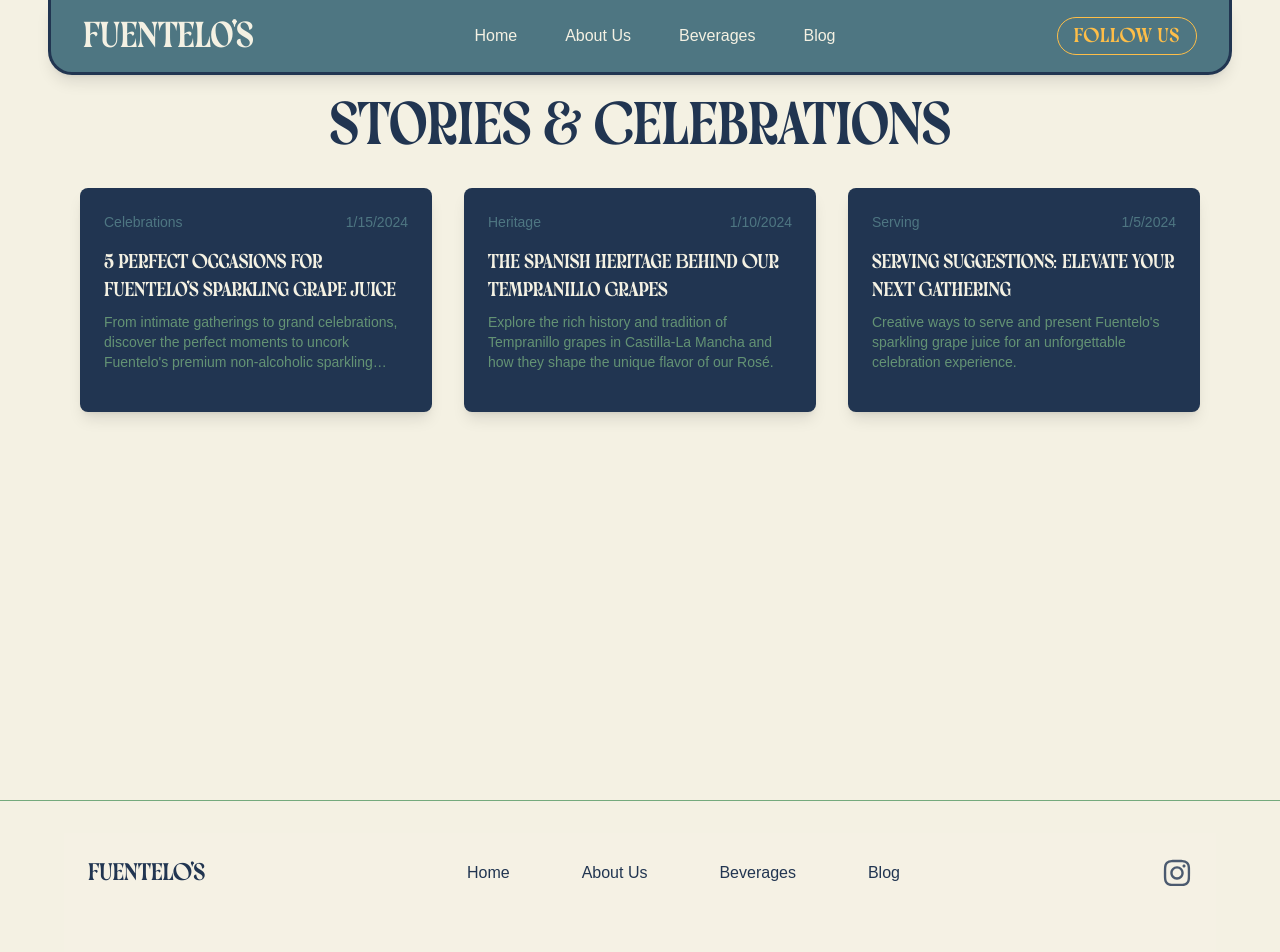
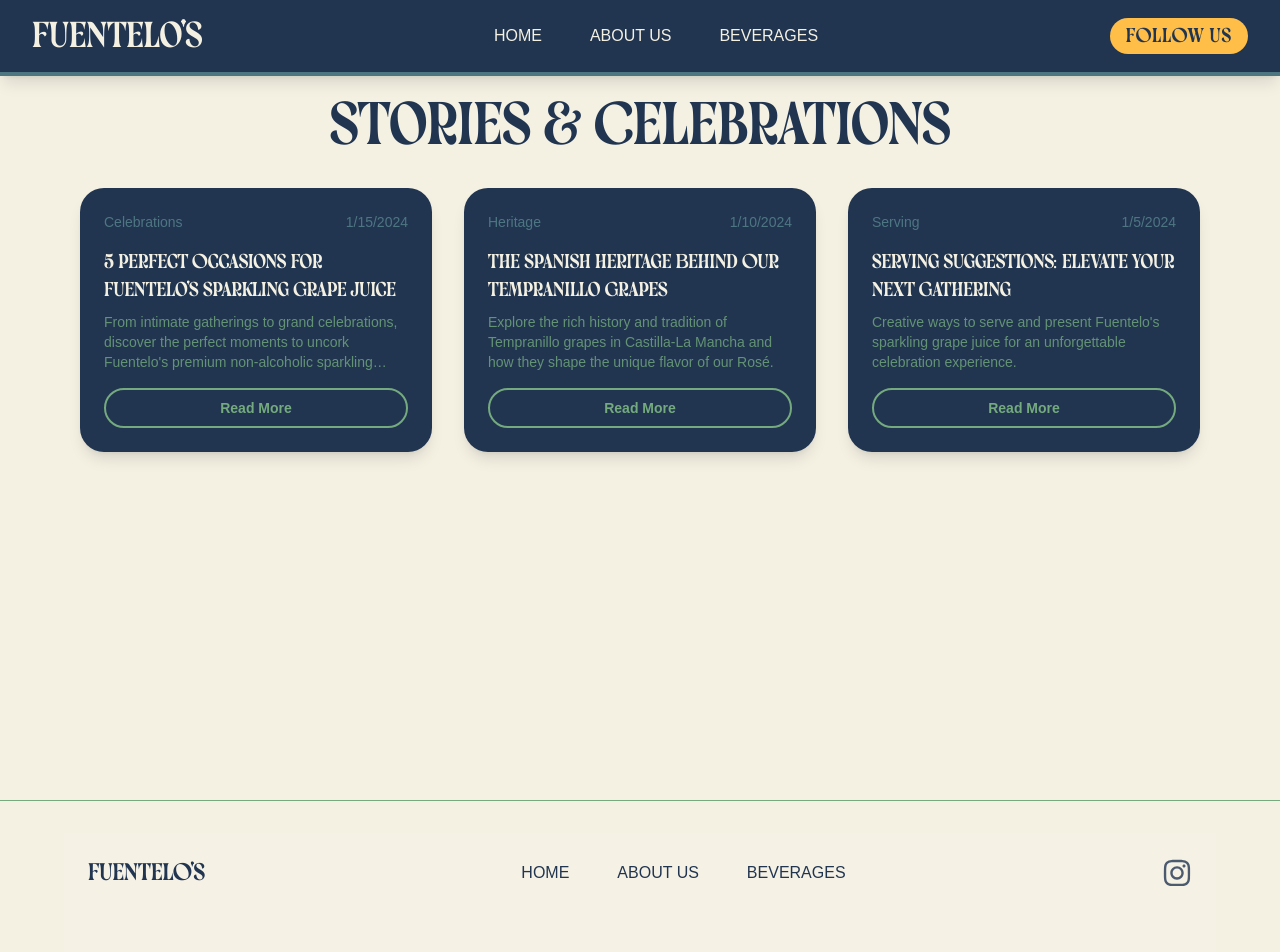
Before and after one commit to nateowen/fuentelos, a Next.js app: page /blog in a window 1280 px wide. Shown: the top 952 px of the page. Built offline with nearby package versions, Linux system fonts and the light colour scheme.

Commit message:
New nav and other tweaks.

```diff
--- a/src/app/blog/page.tsx
+++ b/src/app/blog/page.tsx
@@ -57,7 +57,7 @@ export default function Blog() {
 
         <div className="grid grid-cols-1 md:grid-cols-2 lg:grid-cols-3 gap-8">
           {blogPosts.map((post) => (
-            <article key={post.id} className="bg-blue rounded-lg shadow-lg overflow-hidden hover:shadow-xl transition-shadow">
+            <article key={post.id} className="bg-blue rounded-3xl shadow-lg overflow-hidden hover:shadow-xl transition-shadow">
               <div className="p-6">
                 <div className="flex items-center justify-between mb-4">
                   <span className="text-sm text-light-blue">{post.category}</span>
@@ -69,12 +69,12 @@ export default function Blog() {
                 <p className="text-sm text-green/80 mb-4 line-clamp-3">
                   {post.excerpt}
                 </p>
-                {/* <a
+                <a
                   href={`/blog/${post.slug}`}
                   className="inline-block w-full text-center border-2 border-green text-green px-4 py-2 rounded-full text-sm font-semibold hover:bg-green/90 hover:text-blue transition-colors"
                 >
                   Read More
-                </a> */}
+                </a>
               </div>
             </article>
           ))}
--- a/src/app/sitemap.xml/route.ts
+++ b/src/app/sitemap.xml/route.ts
@@ -22,12 +22,12 @@ export async function GET(): Promise<Response> {
       changeFrequency: 'monthly',
       priority: 0.9,
     },
-    {
-      url: `${baseUrl}/blog`,
-      lastModified: new Date(),
-      changeFrequency: 'weekly',
-      priority: 0.7,
-    },
+    // {
+    //   url: `${baseUrl}/blog`,
+    //   lastModified: new Date(),
+    //   changeFrequency: 'weekly',
+    //   priority: 0.7,
+    // },
   ]
 
   const xml = `<?xml version="1.0" encoding="UTF-8"?>
--- a/src/components/Footer.tsx
+++ b/src/components/Footer.tsx
@@ -5,13 +5,13 @@ export default function Footer() {
   return (
     <footer className="w-full flex justify-center bg-neutral pt-8 px-8 border-t border-green">
       <div className="w-full max-w-6xl bg-neutral/40 px-6 py-6 flex flex-col items-center justify-between h-fit md:h-50">
-        <div className="w-full flex flex-col md:flex-row items-center justify-between gap-8 pb-6">
+        <div className="w-full flex flex-col md:flex-row items-center justify-between gap-8 pb-6 md:gap-0 md:pb-0">
           <div className="font-fisterra text-2xl text-blue">FUENTELO&apos;S</div>
-          <nav className="flex gap-8 md:gap-18 text-blue text-base font-medium">
-            <Link href="/" className="hover:text-rose transition-colors">Home</Link>
-            <Link href="/about" className="hover:text-rose transition-colors">About Us</Link>
-            <Link href="/beverages" className="hover:text-rose transition-colors">Beverages</Link>
-            <Link href="/blog" className="hover:text-rose transition-colors">Blog</Link>
+          <nav className="flex gap-8 md:gap-12 text-blue text-base font-medium">
+            <Link href="/" className="hover:text-rose transition-colors uppercase">Home</Link>
+            <Link href="/about" className="hover:text-rose transition-colors uppercase">About Us</Link>
+            <Link href="/beverages" className="hover:text-rose transition-colors uppercase">Beverages</Link>
+            {/* <Link href="/blog" className="hover:text-rose transition-colors uppercase">Blog</Link> */}
           </nav>
           <div className="flex gap-4 items-center text-3xl text-blue/80">
             <a href="https://www.instagram.com/drinkfuentelos/" target="_blank" rel="noopener noreferrer" aria-label="Instagram" className="hover:text-rose transition-colors"><FaInstagram /></a>
--- a/src/components/Navigation.tsx
+++ b/src/components/Navigation.tsx
@@ -11,7 +11,7 @@ const Navigation = () => {
     { name: "Home", href: "/" },
     { name: "About Us", href: "/about" },
     { name: "Beverages", href: "/beverages" },
-    { name: "Blog", href: "/blog" },
+    // { name: "Blog", href: "/blog" },
   ];
 
   useEffect(() => {
@@ -38,7 +38,7 @@ const Navigation = () => {
   return (
     <nav>
       {/* Desktop Navigation */}
-      <div className="fixed top-0 left-0 right-0 z-50 mx-12 bg-light-blue border-b-3 border-x-3 border-blue hidden md:block rounded-b-3xl shadow-lg">
+      <div className="fixed top-0 left-0 right-0 z-50 bg-blue border-b-4 border-light-blue hidden md:block shadow-lg">
         <div className="py-4 px-8 flex items-center justify-between">
           {/* FUENTELO'S Link */}
           <Link
@@ -54,16 +54,22 @@ const Navigation = () => {
               <Link
                 key={item.name}
                 href={item.href}
-                className="text-base text-neutral hover:text-white-grape transition-colors"
+                className="text-base text-neutral uppercase hover:text-white-grape transition-colors"
               >
                 {item.name}
               </Link>
             ))}
           </div>
 
+          {/* <a
+            href="https://www.instagram.com/drinkfuentelos/" target="_blank" rel="noopener noreferrer"
+            className="text-xl text-white-grape border-1 border-white-grape font-fisterra tracking-wider rounded-full px-4 py-1 hover:bg-white-grape hover:text-blue hover:border-white-grape transition-colors"
+          >
+            FOLLOW US
+          </a> */}
           <a
             href="https://www.instagram.com/drinkfuentelos/" target="_blank" rel="noopener noreferrer"
-            className="text-xl text-white-grape border-1 border-white-grape font-fisterra tracking-wider rounded-full px-4 py-1 hover:bg-white-grape hover:text-light-blue hover:border-white-grape transition-colors"
+            className="text-xl text-blue bg-white-grape font-fisterra tracking-wider rounded-full px-4 py-1 hover:scale-110 hover:bg-rose transition-all duration-300"
           >
             FOLLOW US
           </a>
@@ -102,7 +108,7 @@ const Navigation = () => {
                 <Link
                   key={item.name}
                   href={item.href}
-                  className="text-lg text-neutral transition-colors text-center"
+                  className="text-md text-neutral uppercase transition-colors text-center"
                   onClick={() => setMobileOpen(false)}
                 >
                   {item.name}
@@ -111,7 +117,7 @@ const Navigation = () => {
             </div>
             <div className="flex justify-center pt-8 pb-4">
               <a href="https://www.instagram.com/drinkfuentelos/" target="_blank" rel="noopener noreferrer"
-                className="text-xl text-white-grape border-1 border-white-grape font-fisterra tracking-wider rounded-full px-8 py-2 text-center"
+                className="text-xl text-blue bg-white-grape font-fisterra tracking-wider rounded-full px-8 py-2 text-center"
               >
                 FOLLOW US
               </a>
--- a/src/components/SuggestionsSlider.tsx
+++ b/src/components/SuggestionsSlider.tsx
@@ -93,20 +93,20 @@ export default function SuggestionsSlider() {
     const overlay = document.createElement('div');
     overlay.className = 'slide-overlay';
 
-    const title = document.createElement('p');
-    title.className = 'project-title';
-    title.textContent = servingImages[dataIndex].title;
+    // const title = document.createElement('p');
+    // title.className = 'project-title';
+    // title.textContent = servingImages[dataIndex].title;
 
-    const arrow = document.createElement('div');
-    arrow.className = 'project-arrow';
-    arrow.innerHTML = `
-      <svg viewBox="0 0 24 24" fill="none" xmlns="http://www.w3.org/2000/svg">
-        <path d="M7 17L17 7M17 7H7M17 7V17"/>
-      </svg>
-    `;
+    // const arrow = document.createElement('div');
+    // arrow.className = 'project-arrow';
+    // arrow.innerHTML = `
+    //   <svg viewBox="0 0 24 24" fill="none" xmlns="http://www.w3.org/2000/svg">
+    //     <path d="M7 17L17 7M17 7H7M17 7V17"/>
+    //   </svg>
+    // `;
 
-    overlay.appendChild(title);
-    overlay.appendChild(arrow);
+    // overlay.appendChild(title);
+    // overlay.appendChild(arrow);
     imageContainer.appendChild(img);
     slide.appendChild(imageContainer);
     slide.appendChild(overlay);
```
